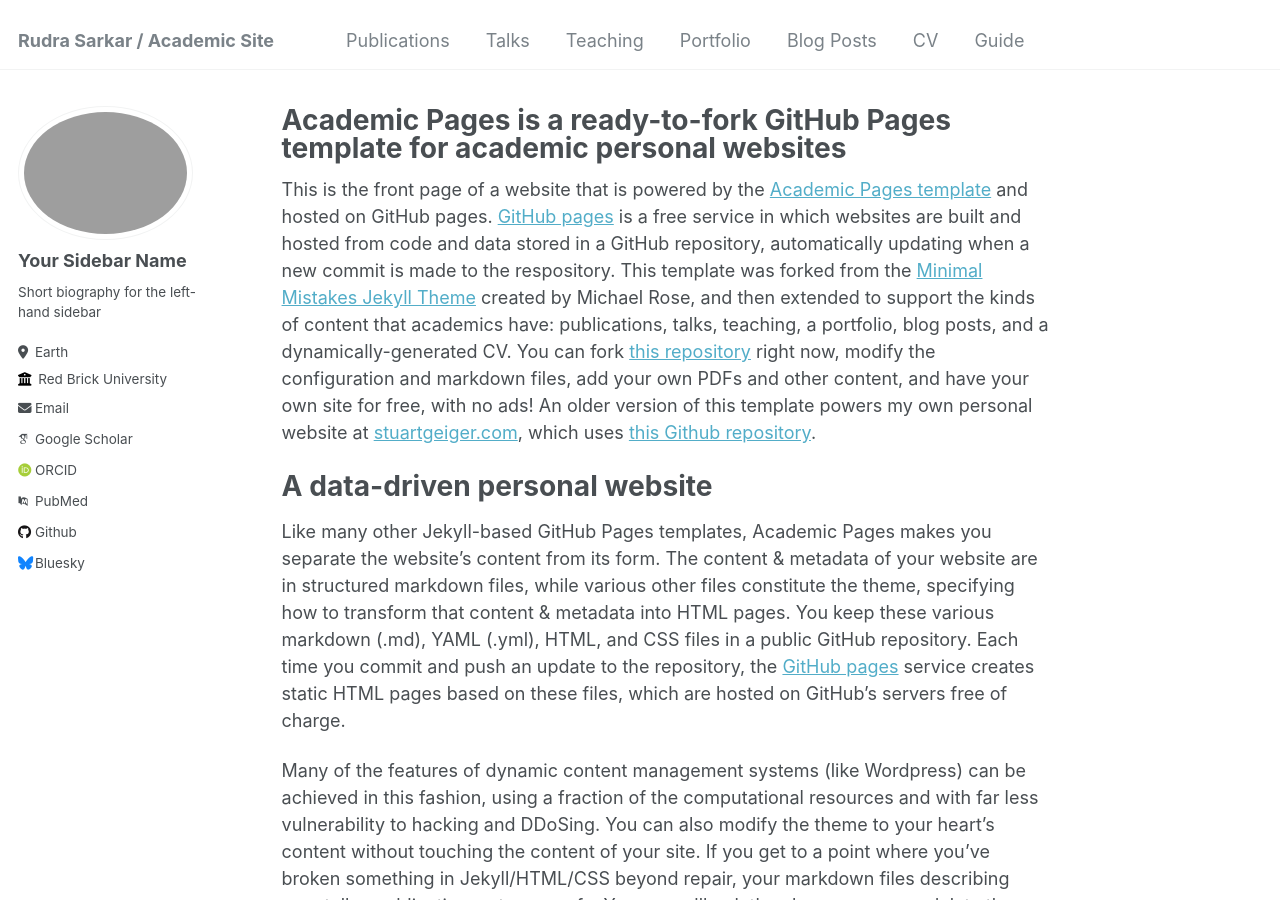
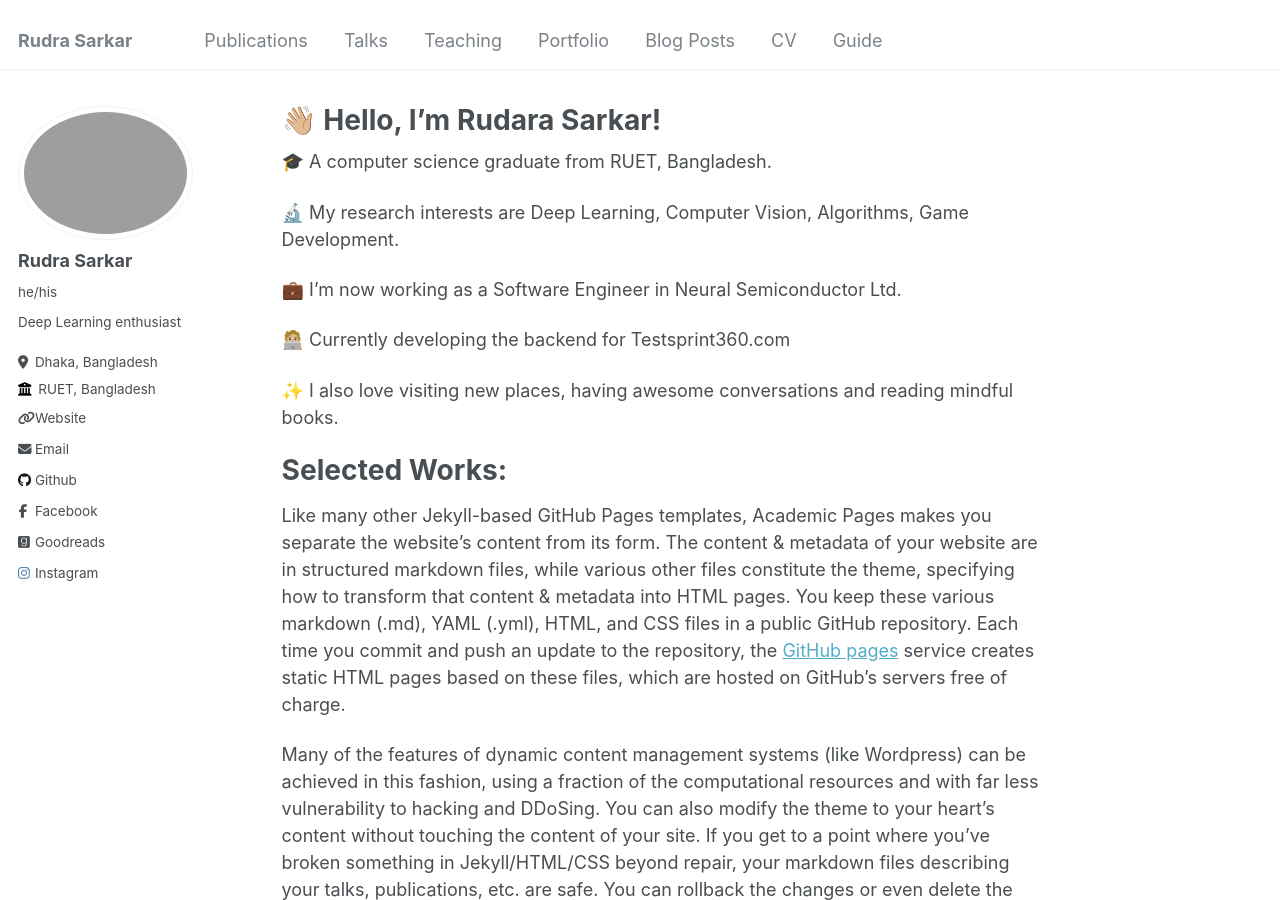
Before and after one commit to rds8rds/rds8rds.github.io, a Jekyll site: the page built from _pages/about.md, in a window 1280 px wide and 900 px high. Built offline with Jekyll 4.4.1, drawn with Linux system fonts in a browser that asks for light colours; some web fonts are replaced.

Commit message:
some modifications on home page

```diff
--- a/Gemfile
+++ b/Gemfile
@@ -20,6 +20,8 @@ gem "github-pages", group: :jekyll_plugins
 gem 'wdm', '>= 0.1.0', :platforms => [:mswin, :mingw, :x64_mingw]
 gem 'tzinfo'
 gem 'tzinfo-data', platforms: [:mingw, :mswin, :x64_mingw, :jruby]
+gem 'jekyll-livereload'
+gem 'public_suffix', '5.1.1'
 
 # If you have any plugins, put them here!
 group :jekyll_plugins do
--- a/_config.yml
+++ b/_config.yml
@@ -6,13 +6,17 @@
 # `jekyll serve -l -H localhost`. If you change this file, please restart the
 # server process.
 
+# Extras
+livereload: true
+
+
 # Basic Site Settings
 locale: "en-US"
-title: "Rudra Sarkar / Academic Site"
+title: "Rudra Sarkar"
 title_separator: "-"
 name: &name "Rudra Sarkar"
 description: &description "personal description"
-url: https://rds8rds.github.io # the base hostname & protocol for your site e.g. "https://mmistakes.github.io"
+url: "https://rds8rds.github.io" # the base hostname & protocol for your site e.g. "https://mmistakes.github.io"
 baseurl: "" # the subpath of your site, e.g. "/blog"
 repository: "academicpages/academicpages.github.io"
 
@@ -22,39 +26,39 @@ repository: "academicpages/academicpages.github.io"
 author:
   # Biographic information
   avatar: "profile.png"
-  name: "Your Sidebar Name"
-  pronouns: # example: "she/her"
-  bio: "Short biography for the left-hand sidebar"
-  location: "Earth"
-  employer: "Red Brick University"
-  uri: # URL
-  email: "none@example.org"
+  name: "Rudra Sarkar"
+  pronouns: "he/his" # example: "she/her"
+  bio: "Deep Learning enthusiast"
+  location: "Dhaka, Bangladesh"
+  employer: "RUET, Bangladesh"
+  uri: "https://rds8rds.github.io/" # URL
+  email: "rudra.sarkar.ruet@gmail.com"
 
   # Academic websites
   arxiv: # URL - Update with the correct link to your profile
-  googlescholar: "https://scholar.google.com/citations?user=PS_CX0AAAAAJ"
+  googlescholar: # "https://scholar.google.com/citations?user=PS_CX0AAAAAJ"
   impactstory: # URL
-  orcid: "http://orcid.org/yourorcidurl"
-  pubmed: "https://www.ncbi.nlm.nih.gov/pubmed/?term=john+snow"
+  orcid: #"http://orcid.org/yourorcidurl"
+  pubmed: #"https://www.ncbi.nlm.nih.gov/pubmed/?term=john+snow"
   researchgate: # URL
 
   # Repositories and software development
   bitbucket: # Username - Update with your username on the site
   codepen: # Username
   dribbble: # Username
-  github: "academicpages"
+  github: "rds8rds"
   kaggle: # Username
   stackoverflow: # User number or user number and name (i.e., use "1" or "1/jeff-atwood")
 
   # Social media
-  bluesky: "bsky.app" # Replace this with you Bluesky username
-  facebook: # Username
+  bluesky: #"bsky.app" # Replace this with you Bluesky username
+  facebook: "talk2rudra"
   flickr: # Username
   foursquare: # Username
-  goodreads: # Username
+  goodreads: "user/show/117048238-rudra"
   google_plus: # Username
   keybase: # Username
-  instagram: # Username
+  instagram: "rudra_shines"
   lastfm: # Username
   linkedin: # Username
   mastodon: # URL
--- a/_pages/about.md
+++ b/_pages/about.md
@@ -1,15 +1,26 @@
 ---
 permalink: /
-title: "Academic Pages is a ready-to-fork GitHub Pages template for academic personal websites"
+title: "👋🏼 Hello, I'm Rudara Sarkar!"
+excerpt: "About me"
 author_profile: true
 redirect_from:
   - /about/
   - /about.html
 ---
 
-This is the front page of a website that is powered by the [Academic Pages template](https://github.com/academicpages/academicpages.github.io) and hosted on GitHub pages. [GitHub pages](https://pages.github.com) is a free service in which websites are built and hosted from code and data stored in a GitHub repository, automatically updating when a new commit is made to the respository. This template was forked from the [Minimal Mistakes Jekyll Theme](https://mmistakes.github.io/minimal-mistakes/) created by Michael Rose, and then extended to support the kinds of content that academics have: publications, talks, teaching, a portfolio, blog posts, and a dynamically-generated CV. You can fork [this repository](https://github.com/academicpages/academicpages.github.io) right now, modify the configuration and markdown files, add your own PDFs and other content, and have your own site for free, with no ads! An older version of this template powers my own personal website at [stuartgeiger.com](http://stuartgeiger.com), which uses [this Github repository](https://github.com/staeiou/staeiou.github.io).
 
-A data-driven personal website
+🎓 A computer science graduate from RUET, Bangladesh.
+
+🔬 My research interests are Deep Learning, Computer Vision, Algorithms, Game Development.
+
+💼 I'm now working as a Software Engineer in Neural Semiconductor Ltd.
+
+🧑🏼‍💻 Currently developing the backend for Testsprint360.com
+
+✨ I also love visiting new places, having awesome conversations and reading mindful books.
+
+
+Selected Works:
 ======
 Like many other Jekyll-based GitHub Pages templates, Academic Pages makes you separate the website's content from its form. The content & metadata of your website are in structured markdown files, while various other files constitute the theme, specifying how to transform that content & metadata into HTML pages. You keep these various markdown (.md), YAML (.yml), HTML, and CSS files in a public GitHub repository. Each time you commit and push an update to the repository, the [GitHub pages](https://pages.github.com/) service creates static HTML pages based on these files, which are hosted on GitHub's servers free of charge.
 
```
Also changed, not shown: images/profile_.png (added), 2 other files.
